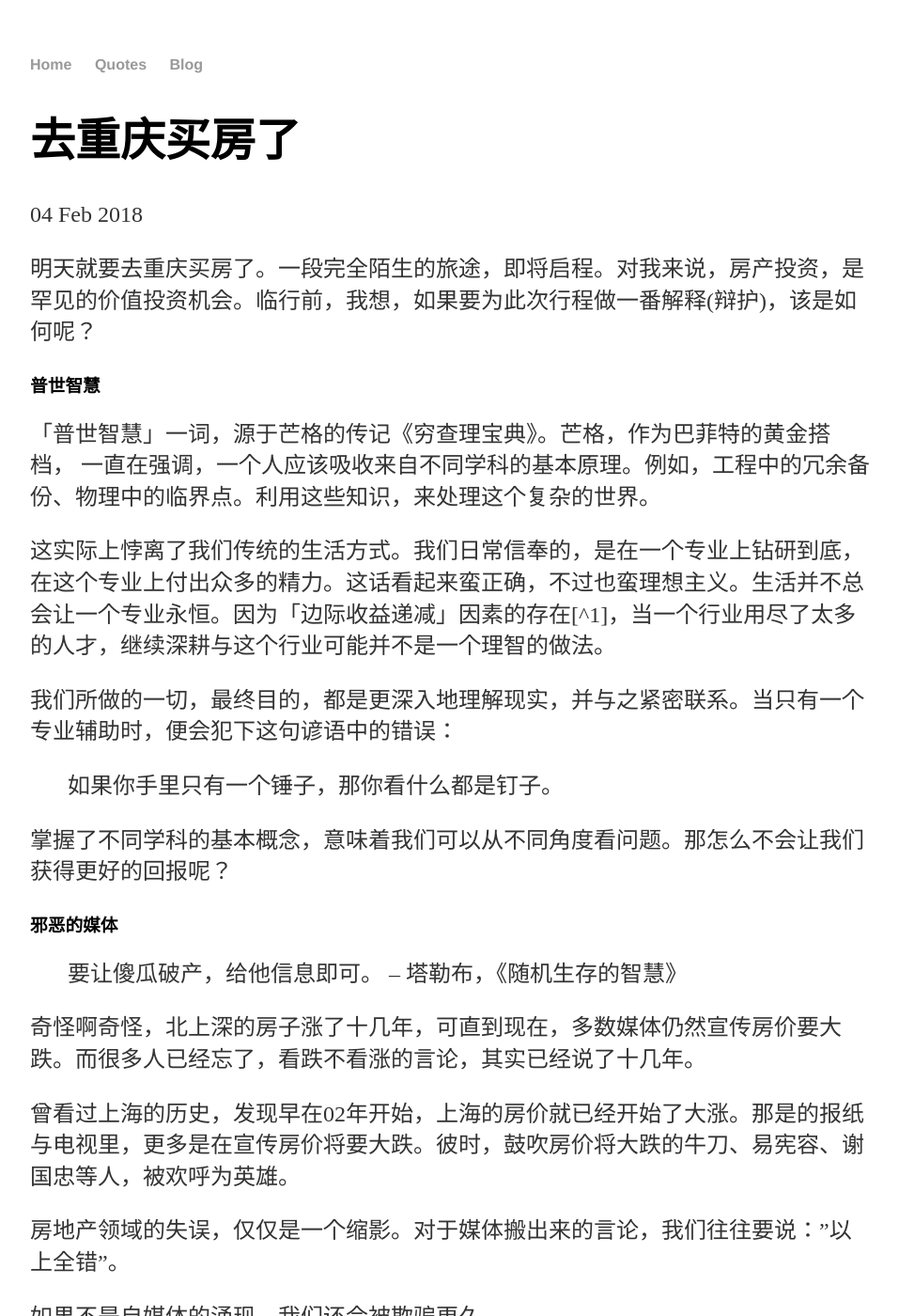
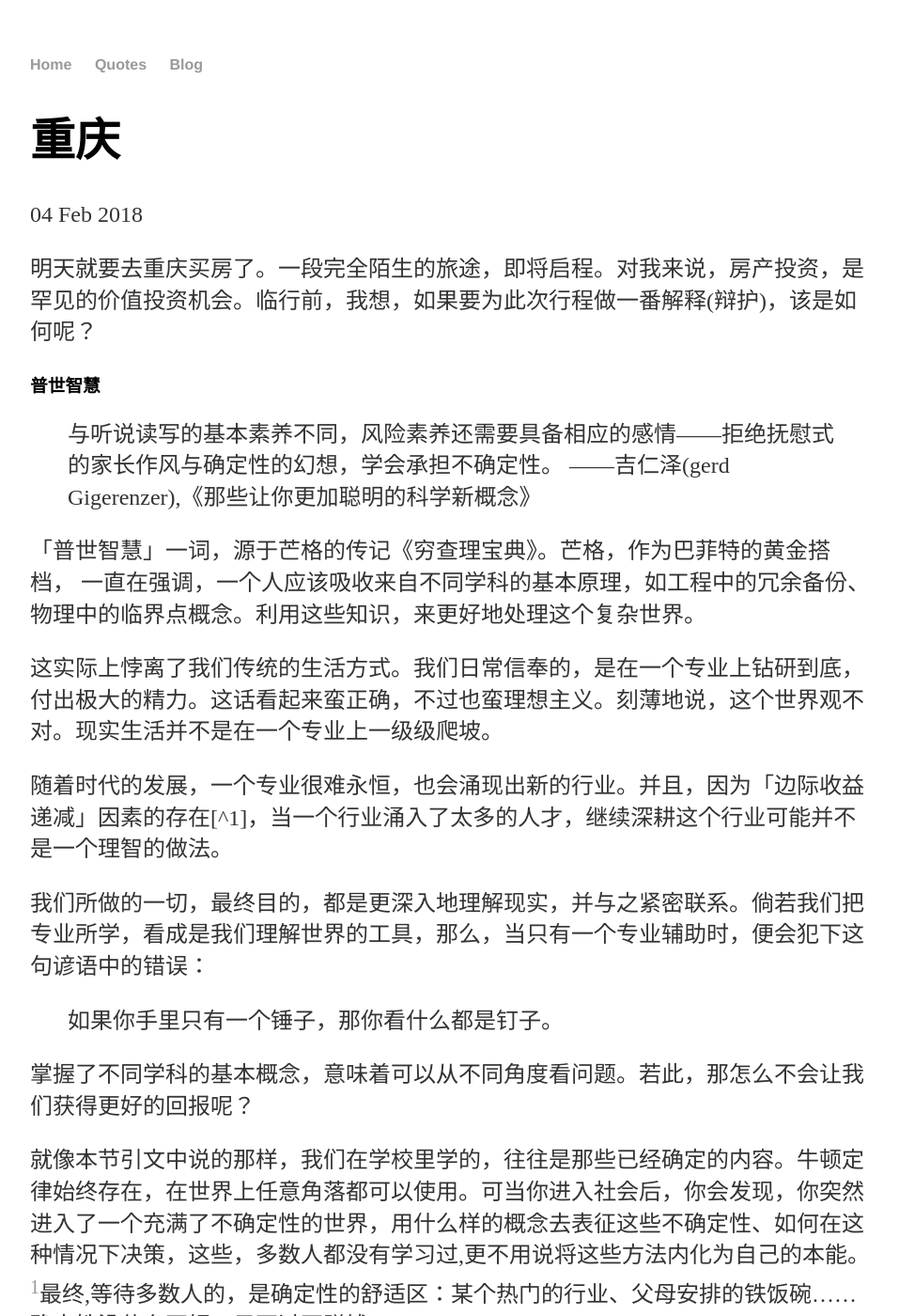
Before and after one commit to terrificjhony/terrificjhony.github.io, a Jekyll site: the page built from _posts/2018-2-4-chongqing.md, in a window 1280 px wide and 1400 px high. Shown: the whole window at 94% size, without its empty margins (160-1117 px from the left). Built offline with Jekyll 4.4.1, drawn with Linux system fonts in a browser that asks for light colours; some of the changed text lies outside the part shown.

Commit message:
chongqing

```diff
--- a/_posts/2018-2-4-chongqing.md
+++ b/_posts/2018-2-4-chongqing.md
@@ -1,6 +1,6 @@
 ---
 layout: post
-title: "去重庆买房了"
+title: "重庆"
 date: 2018-2-4
 ---
 
@@ -8,28 +8,38 @@
 
 
 ### 普世智慧
-「普世智慧」一词，源于芒格的传记《穷查理宝典》。芒格，作为巴菲特的黄金搭档， 一直在强调，一个人应该吸收来自不同学科的基本原理。例如，工程中的冗余备份、物理中的临界点。利用这些知识，来处理这个复杂的世界。
 
-这实际上悖离了我们传统的生活方式。我们日常信奉的，是在一个专业上钻研到底，在这个专业上付出众多的精力。这话看起来蛮正确，不过也蛮理想主义。生活并不总会让一个专业永恒。因为「边际收益递减」因素的存在[^1]，当一个行业用尽了太多的人才，继续深耕与这个行业可能并不是一个理智的做法。
+> 与听说读写的基本素养不同，风险素养还需要具备相应的感情——拒绝抚慰式的家长作风与确定性的幻想，学会承担不确定性。
+>    ——吉仁泽(gerd Gigerenzer),《那些让你更加聪明的科学新概念》
 
-我们所做的一切，最终目的，都是更深入地理解现实，并与之紧密联系。当只有一个专业辅助时，便会犯下这句谚语中的错误：
+「普世智慧」一词，源于芒格的传记《穷查理宝典》。芒格，作为巴菲特的黄金搭档， 一直在强调，一个人应该吸收来自不同学科的基本原理，如工程中的冗余备份、物理中的临界点概念。利用这些知识，来更好地处理这个复杂世界。
+
+这实际上悖离了我们传统的生活方式。我们日常信奉的，是在一个专业上钻研到底，付出极大的精力。这话看起来蛮正确，不过也蛮理想主义。刻薄地说，这个世界观不对。现实生活并不是在一个专业上一级级爬坡。
+
+随着时代的发展，一个专业很难永恒，也会涌现出新的行业。并且，因为「边际收益递减」因素的存在[^1]，当一个行业涌入了太多的人才，继续深耕这个行业可能并不是一个理智的做法。
+
+我们所做的一切，最终目的，都是更深入地理解现实，并与之紧密联系。倘若我们把专业所学，看成是我们理解世界的工具，那么，当只有一个专业辅助时，便会犯下这句谚语中的错误：
 
 > 如果你手里只有一个锤子，那你看什么都是钉子。
 
-掌握了不同学科的基本概念，意味着我们可以从不同角度看问题。那怎么不会让我们获得更好的回报呢？
+掌握了不同学科的基本概念，意味着可以从不同角度看问题。若此，那怎么不会让我们获得更好的回报呢？
+
+就像本节引文中说的那样，我们在学校里学的，往往是那些已经确定的内容。牛顿定律始终存在，在世界上任意角落都可以使用。可当你进入社会后，你会发现，你突然进入了一个充满了不确定性的世界，用什么样的概念去表征这些不确定性、如何在这种情况下决策，这些，多数人都没有学习过,更不用说将这些方法内化为自己的本能。[^2]最终,等待多数人的，是确定性的舒适区：某个热门的行业、父母安排的铁饭碗......确定性没什么不好，只不过不赚钱。
 
 
 
 ### 邪恶的媒体
 
 > 要让傻瓜破产，给他信息即可。
--- 塔勒布，《随机生存的智慧》
+> —— 塔勒布，《随机生存的智慧》
 
-奇怪啊奇怪，北上深的房子涨了十几年，可直到现在，多数媒体仍然宣传房价要大跌。而很多人已经忘了，看跌不看涨的言论，其实已经说了十几年。
+奇怪啊奇怪，北上深的房子涨了十几年，也是媒体宣传"即将大跌"的十几年。直到现在，多数媒体仍然宣传房价要大跌。我涉世不深，最初得知这一消息时，感觉到说不出的悲哀。
 
-曾看过上海的历史，发现早在02年开始，上海的房价就已经开始了大涨。那是的报纸与电视里，更多是在宣传房价将要大跌。彼时，鼓吹房价将大跌的牛刀、易宪容、谢国忠等人，被欢呼为英雄。
+曾看过上海的历史，发现早在02年开始，上海的房价就已经开始了大涨。那时的报纸与电视里，几乎是一边倒地在宣传房价将要大跌。彼时，鼓吹房价将大跌的牛刀、易宪容、谢国忠等人，被欢呼为英雄。
 
-房地产领域的失误，仅仅是一个缩影。对于媒体搬出来的言论，我们往往要说："以上全错"。
+房地产领域的失误，仅仅是一个缩影。对于媒体搬出来的言论，大概率往往要说："以上全错"。
+
+媒体也只是一个产业，它最终的目的，已经不是报道事实，而是去迎合主流的喜好，从而生存下去。从这个角度看，一直看跌不看涨的腔调也容易理解了：因为这种说话人民群众喜欢，多数的穷人"希望"这样。
 
 如果不是自媒体的涌现，我们还会被欺骗更久。
 
@@ -37,19 +47,19 @@
 
 ### 市场营销
 
-如果你仔细观察新闻，你会发现，媒体常常直接给出房子要跌的消息，但是并没有明确指明，到底是什么类型的房子要跌，哪些地方的房子要跌。这是一个大坑，过了很久我才明白过来：房地产和其他行业一样，存在细分市场。
+如果你仔细观察新闻，你会发现，媒体常常直接给出房子要跌的消息，但是并没有明确指明，到底是什么类型的房子要跌，哪些地段的房子要跌。这是一个大坑，过了很久我才明白过来：房地产和多数行业一样，存在细分市场。
 
-拿包来说，要是现有一则新闻说"皮革成本出现重大革新，以后包的价格将会降低" 这话对吗？不对。低端市场的包包，价格可能会因此下降，但是走奢侈品路线的包包，它的价格和皮革成本关系不大。
+细分市场怎么解释？举个例子，拿包来说，要是现有一则新闻说:"皮革成本出现重大革新，以后包的价格将会降低"    这话对吗？不对。低端市场的包包，价格可能会因此下降，但是走奢侈品路线的包包，它的价格和皮革成本关系不大。
 
 因此，一个前提条件的改变，并不会带来必然的一个结果，因为在逻辑链的下一步，是众多的细分市场，也就是说，必须要像解数学题常常用到的「分类讨论」来分析。这是我们分析问题时常常忽略的内容，也正因为如此，用一个结论来总结一个细分市场，很容易走向谬误。
 
 ### 心灵自由
 
 > 其他人的观点不能证明你的观点对与错。 你是正确的， 仅仅是因为数据和推断是正确的。
--- 本杰明·格雷厄姆
+>    —— 本杰明·格雷厄姆
 
 人是社会动物。
-一个人如果「共情」能力很强，往往会因为社会互动改变自己的想法。心理学中的相关经典，当属「电击实验」：在看似严酷的权威面前，被试接二连三地，按下了电击按钮。
+一个人如果「共情」能力很强，意味着他往往会因为社会互动改变自己的想法。心理学中的相关经典，当属「电击实验」：在看似严酷的权威面前，被试接二连三地，按下了电击按钮。
 
 很多散户就是这样，当社会舆论欢呼牛市的时候，自己也冲进去凑凑热闹。另一方面，当市场"行情"看淡的时候，急冲冲地低价抛掉资产。像巴菲特这样的人，天生的共情能力就不强，因此
 
@@ -59,3 +69,5 @@
 
 Excerpt From: 约翰·布罗克曼（John Brockman）. “那些让你更聪明的科学新概念 (对话最伟大的头脑·大问题系列).” iBooks.
 [^1]: [列兵和阶层](http://www.shuiku.net/forum.php?mod=viewthread&tid=33928)
+
+[^2]: 目前，关于不确定性最好的书，个人觉得是《反脆弱》。
```
Also changed, not shown: _posts/2017-12-9-unfair.md (+1 -1 lines), _posts/2018-1-3-yevon_ou.md (+2 -0 lines), _posts/2018-2-12-house-record.md (+8 -0 lines).
